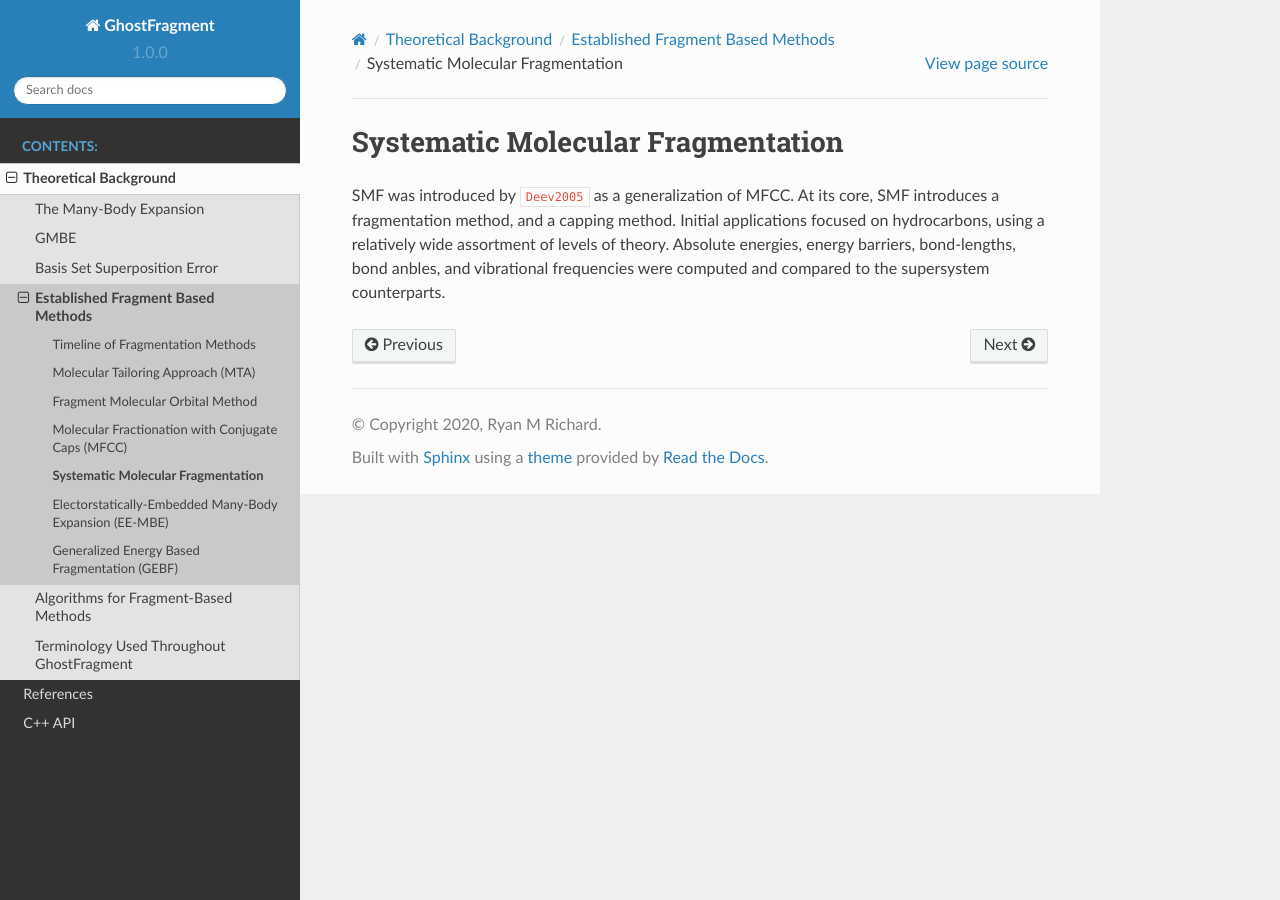
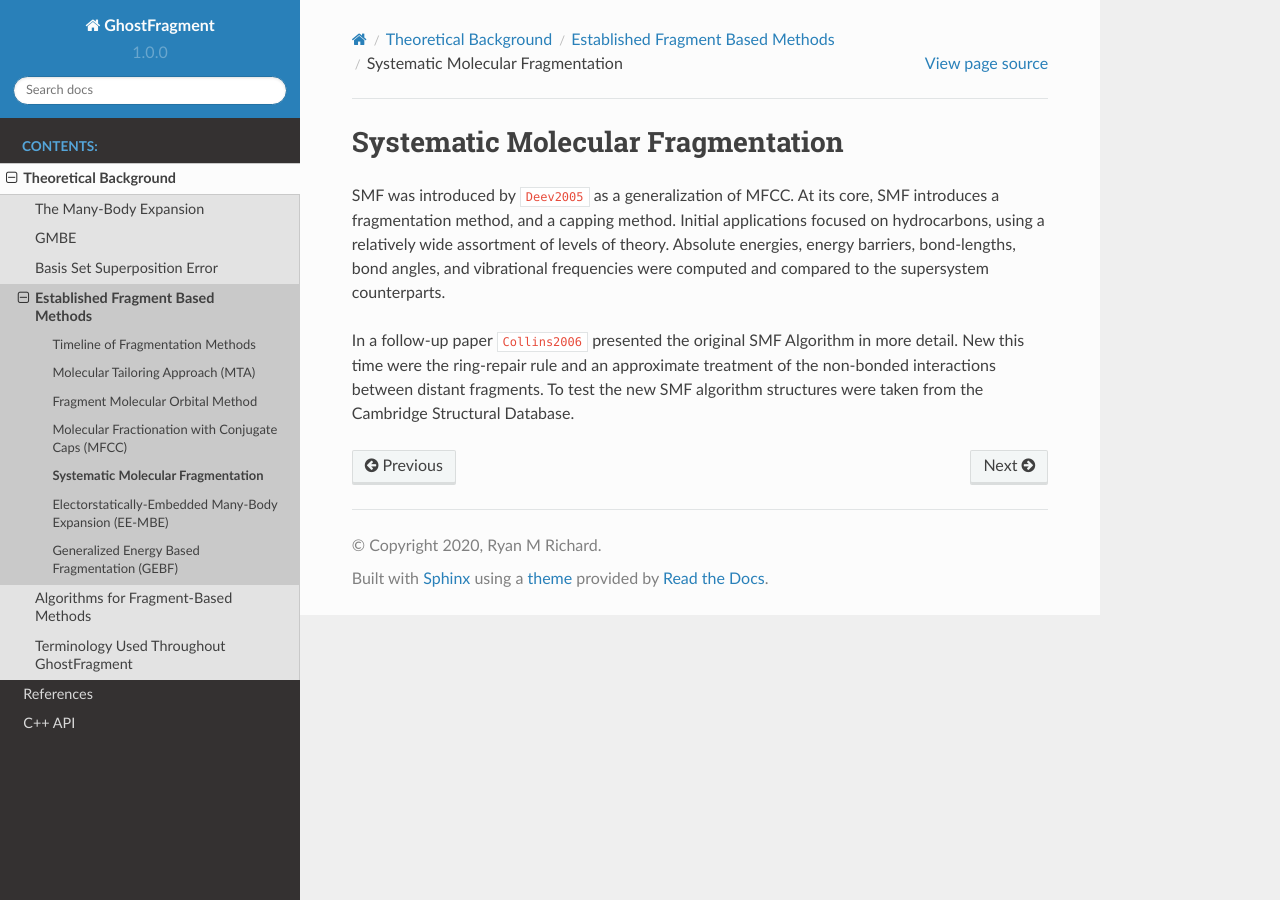
Before and after one commit to rmrresearch/GhostFragment, a Sphinx documentation site: the page built from docs/source/background/established_methods/smf.rst, in a window 1280 px wide. Built offline with Sphinx 7.4.7 and the Read the Docs theme 2.0.0, drawn with Linux system fonts in a browser that asks for light colours; cross-references to code outside the pages are shown as plain code.

Commit message:
SMF docs

```diff
--- a/docs/source/background/established_methods/smf.rst
+++ b/docs/source/background/established_methods/smf.rst
@@ -5,6 +5,11 @@ Systematic Molecular Fragmentation
 SMF was introduced by :cite:t:`Deev2005` as a generalization of MFCC. At its
 core, SMF introduces a fragmentation method, and a capping method. Initial
 applications focused on hydrocarbons, using a relatively wide assortment of
-levels of theory. Absolute energies, energy barriers, bond-lengths, bond anbles,
+levels of theory. Absolute energies, energy barriers, bond-lengths, bond angles,
 and vibrational frequencies were computed and compared to the supersystem
 counterparts.
+
+In a follow-up paper :cite:t:`Collins2006` presented the original SMF Algorithm
+in more detail. New this time were the ring-repair rule and an approximate
+treatment of the non-bonded interactions between distant fragments. To test the
+new SMF algorithm structures were taken from the Cambridge Structural Database.
--- a/docs/source/refs.bib
+++ b/docs/source/refs.bib
@@ -276,3 +276,14 @@
   volume    = {122},
   doi       = {10.1063/1.1879792}
 }
+
+@Article{Collins2006,
+  author    = {Michael A. Collins and Vitali A. Deev},
+  journal   = {The Journal of Chemical Physics},
+  title     = {Accuracy and efficiency of electronic energies from systematic molecular fragmentation},
+  year      = {2006},
+  number    = {10},
+  pages     = {104104},
+  volume    = {125},
+  doi       = {10.1063/1.2347710},
+}
```
